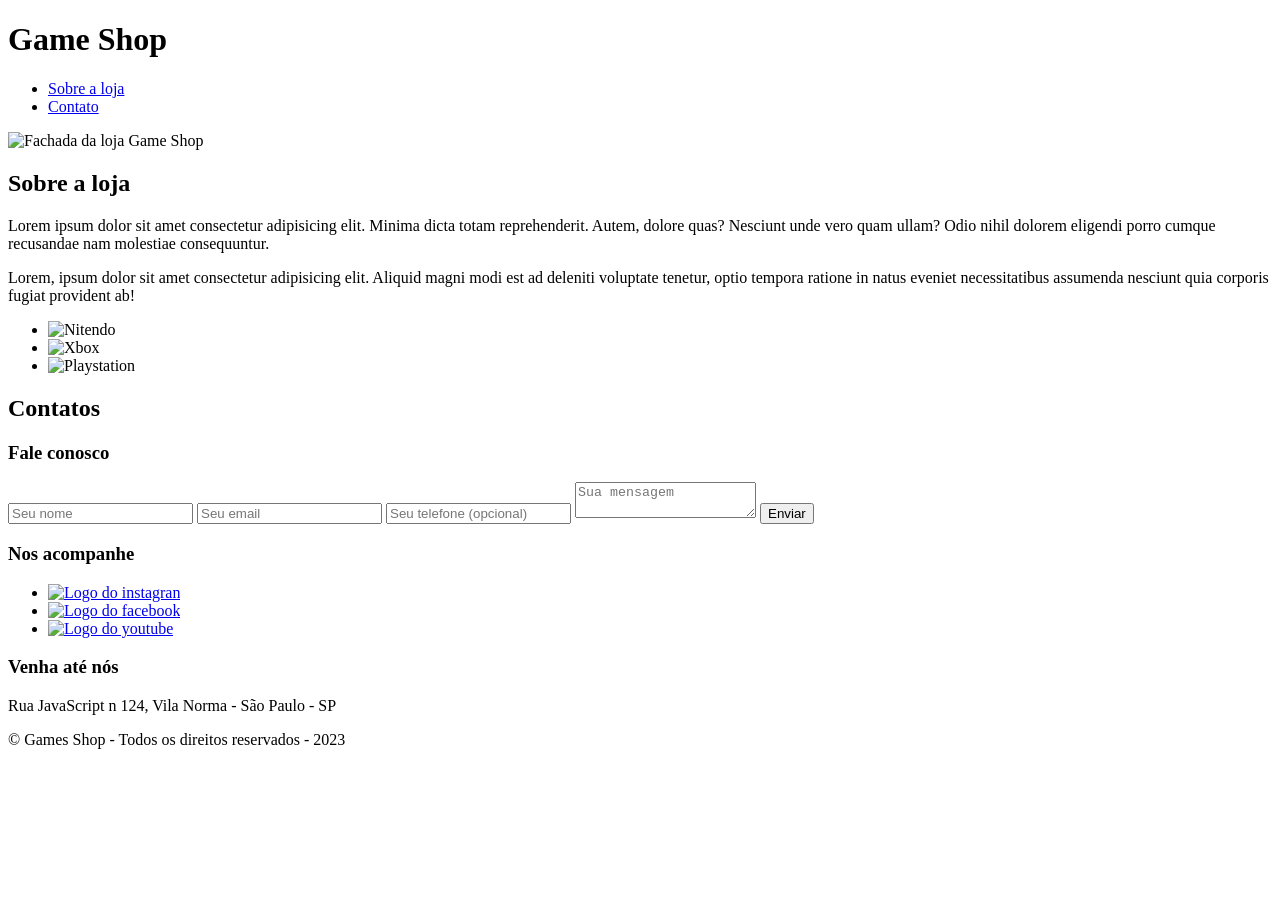
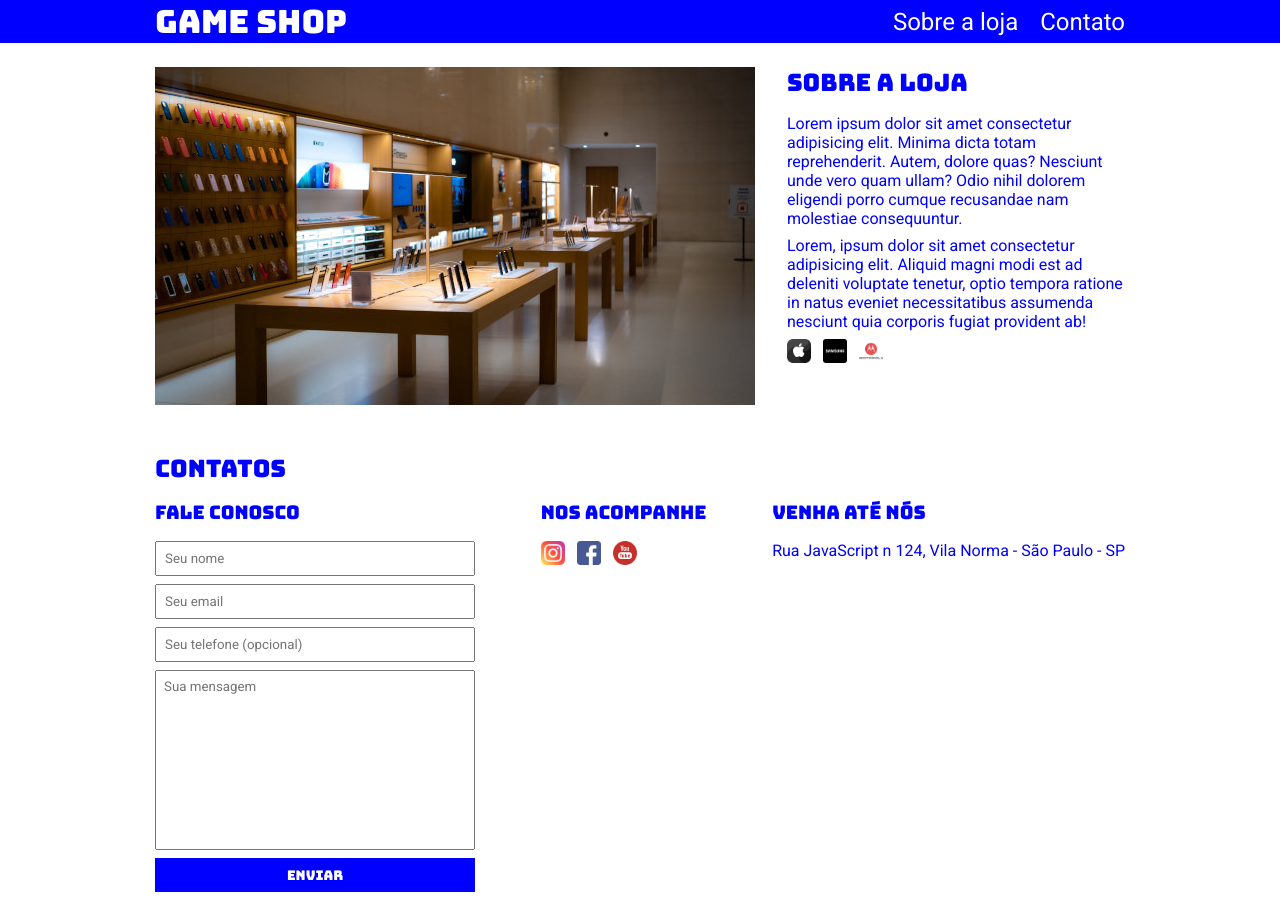
Before and after one commit to Lucia-Helena/Loja-de-celulares, a plain HTML site: page index.html in a window 1280 px wide. Shown: the top 903 px of the page. Before the commit the page ends 800 px from the top, so only its background shows below. Drawn offline with Linux system fonts and the light colour scheme.

Commit message:
Add conteúdo ao css

```diff
--- a/index.html
+++ b/index.html
@@ -28,15 +28,15 @@
     </header>
     <section id="about">
         <div class="container">
-            <img class="store-front" src="./images_M05_v.2/loja.jpg" alt="Fachada da loja Game Shop">
+            <img class="store-front" src="./img-loja/loja2.jpg" alt="Fachada da loja Game Shop">
             <div>
                 <h2>Sobre a loja</h2>
                 <p>Lorem ipsum dolor sit amet consectetur adipisicing elit. Minima dicta totam reprehenderit. Autem, dolore quas? Nesciunt unde vero quam ullam? Odio nihil dolorem eligendi porro cumque recusandae nam molestiae consequuntur.</p>
                 <p>Lorem, ipsum dolor sit amet consectetur adipisicing elit. Aliquid magni modi est ad deleniti voluptate tenetur, optio tempora ratione in natus eveniet necessitatibus assumenda nesciunt quia corporis fugiat provident ab!</p>
                 <ul class="brands-list">
-                    <li><img src="./images_M05_v.2/nintendo.png" alt="Nitendo"></li>
-                    <li><img src="./images_M05_v.2/xbox.png" alt="Xbox"></li>
-                    <li><img src="./images_M05_v.2/playstation.png" alt="Playstation"></li>
+                    <li><img src="./img-loja/apple.png" alt="iPhone"></li>
+                    <li><img src="./img-loja/samsung.png" alt="Samsung"></li>
+                    <li><img src="./img-loja/motorola.png" alt="Motorola"></li>
                 </ul>
             </div>
         </div>
@@ -60,17 +60,17 @@
                     <ul class="social-links">
                         <li>
                             <a href="#" title="Siga-nos no instagran">
-                                <img src="images_M05_v.2/instagram.png" alt="Logo do instagran">
+                                <img src="./img-loja/instagram (1).png" alt="Logo do instagran">
                             </a>
                         </li>
                         <li>
                             <a href="#" title="Siga-nos no instagran">
-                                <img src="./images_M05_v.2/facebook.png" alt="Logo do facebook">
+                                <img src="./img-loja/facebook (1).png" alt="Logo do facebook">
                             </a>
                         </li>
                         <li>
                             <a href="#" title="Visite nosso canal no youtube">
-                                <img src="./images_M05_v.2/youtube.png" alt="Logo do youtube">
+                                <img src="./img-loja/youtube (1).png" alt="Logo do youtube">
                             </a>
                         </li>
                     </ul>
--- a/main.css
+++ b/main.css
@@ -0,0 +1,141 @@
+*{
+    margin: 0;
+    padding: 0;
+    box-sizing: border-box;
+}
+
+body, input, textarea {
+    font-family: 'Roboto', sans-serif;
+}
+
+header h1,
+section h2,
+section h3,
+form button{
+    font-family: 'Bungee', cursive;
+    font-weight: normal;
+
+}
+
+header {
+    padding: 10 px 0;
+    background-color: blue;
+    color: white;
+}
+
+header nav li {
+    display: inline;
+    margin-left: 16px;
+    font-size: 24px;
+}
+
+header nav li a {
+    color: white;
+    text-decoration: none;
+}
+
+.container {
+    max-width: 970px;
+    width: 100%;
+    margin: 0 auto;
+}
+
+header .container,
+section .container{
+    display: flex;
+    align-items: center;
+    justify-content: space-between;
+}
+
+.brands-list img {
+    height: 24px;
+}
+
+.brands-list li {
+    display: inline;
+    margin-right: 8px;
+}
+section .container {
+    align-items: flex-start;
+}
+
+section {
+    padding: 24px 0;
+}
+
+section h2 {
+    margin-bottom: 16px;
+}
+
+section {
+    color: blue;
+}
+
+section p {
+    margin-bottom: 8px;
+}
+
+.store-front {
+    margin-right: 32px;
+}
+
+.social-links img {
+    height: 24px;
+}
+
+.social-links li {
+    display: inline;
+    margin-right: 8px;
+}
+
+.social-links li a {
+    text-decoration: none;
+}
+
+#contact .container {
+    display: block;
+}
+
+.contact-methods {
+    display: flex;
+    justify-content: space-between;
+}
+
+form input,
+form textarea,
+form button {
+    display: block;
+    width: 320px;
+    margin-bottom: 8px;
+    padding: 8px;
+}
+
+form textarea {
+    resize: none;
+    height: 180px;
+}
+
+section h3 {
+    margin-bottom: 16px;
+}
+
+form button {
+    background-color: blue;
+    color: white;
+    border: none;
+    cursor: pointer;
+}
+
+form button:hover {
+    background-color: rgb(91, 91, 177);
+}
+
+input:focus, textarea:focus {
+    outline-color: blue;
+}
+
+footer {
+    background-color: blue;
+    color: white;
+    padding: 16px 0;
+}
```
